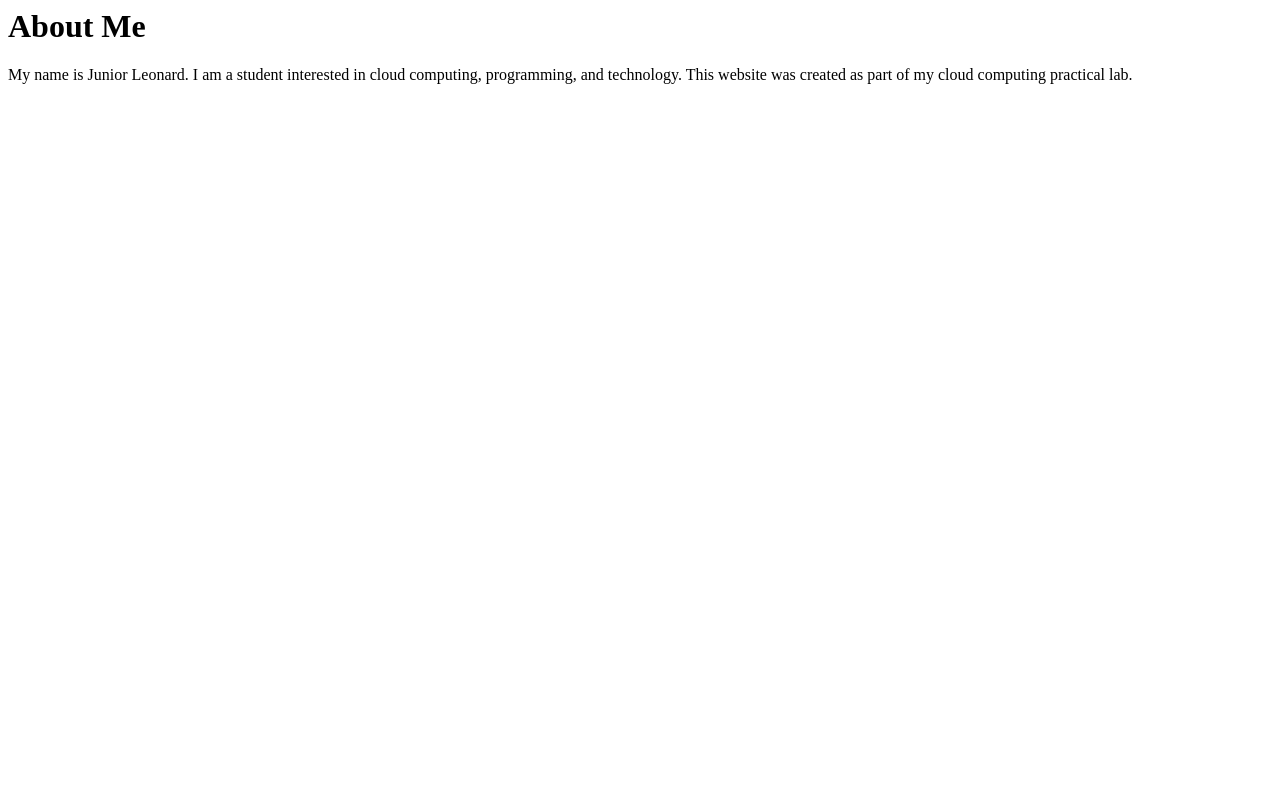
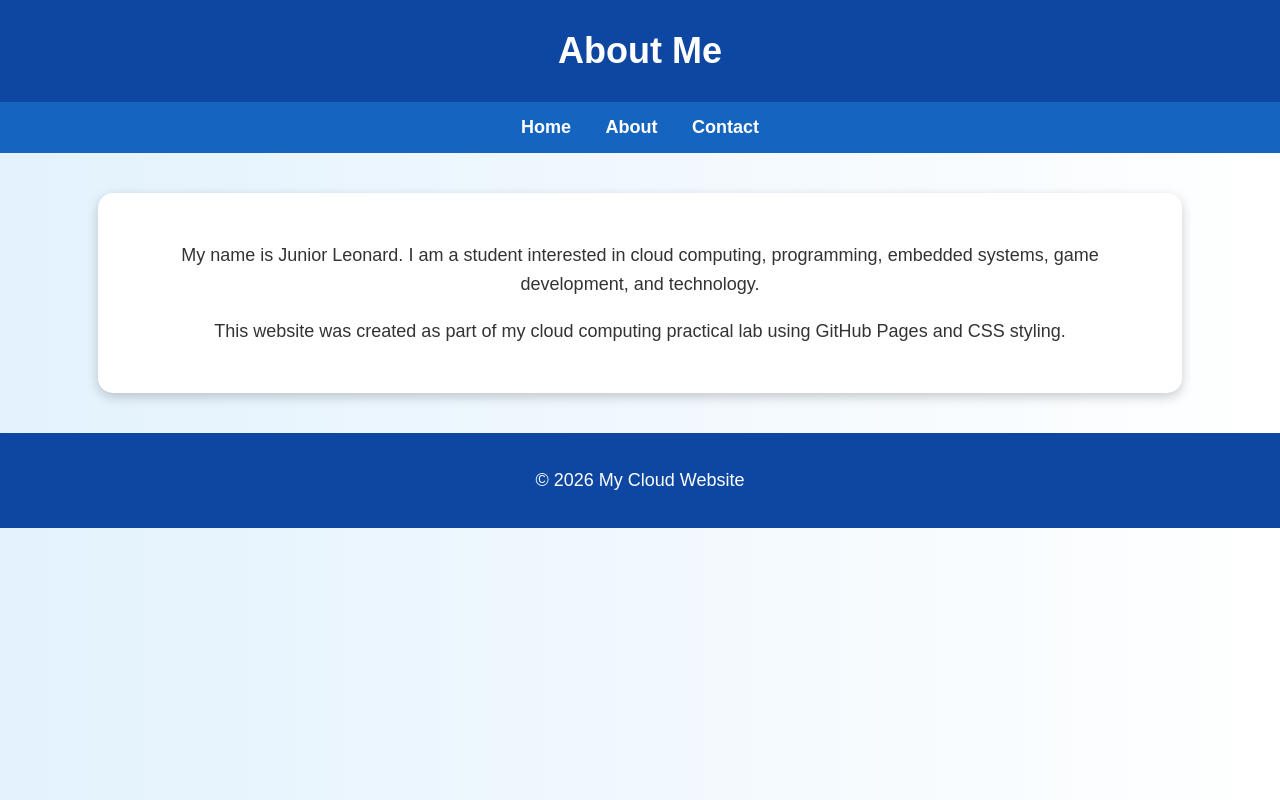
Before and after one commit to Chukwudumebi-04/Cloud-Computing, a plain HTML site: page about.html in a window 1280 px wide. Drawn offline with Linux system fonts and the light colour scheme.

Commit message:
Update about.html

```diff
--- a/about.html
+++ b/about.html
@@ -1,7 +1,38 @@
-<h1>About Me</h1>
+<!DOCTYPE html>
+<html>
+<head>
+    <title>About Me</title>
+    <link rel="stylesheet" href="style.css">
+</head>
 
-<p>
-My name is Junior Leonard.
-I am a student interested in cloud computing, programming, and technology.
-This website was created as part of my cloud computing practical lab.
-</p>
+<body>
+
+<header>
+    <h1>About Me</h1>
+</header>
+
+<nav>
+    <a href="index.html">Home</a>
+    <a href="about.html">About</a>
+    <a href="contact.html">Contact</a>
+</nav>
+
+<section>
+    <p>
+        My name is Junior Leonard.
+        I am a student interested in cloud computing, programming,
+        embedded systems, game development, and technology.
+    </p>
+
+    <p>
+        This website was created as part of my cloud computing practical lab
+        using GitHub Pages and CSS styling.
+    </p>
+</section>
+
+<footer>
+    <p>&copy; 2026 My Cloud Website</p>
+</footer>
+
+</body>
+</html>
```
